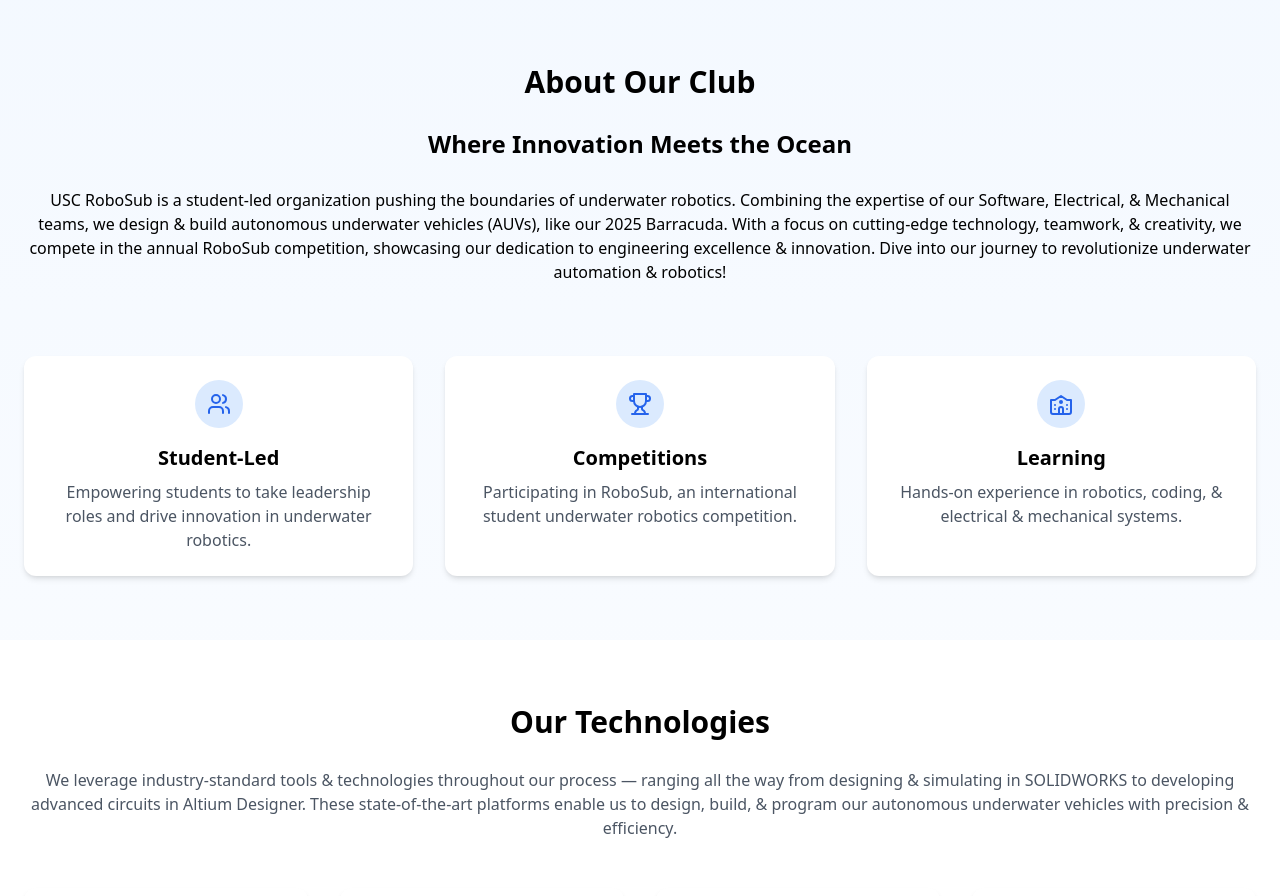
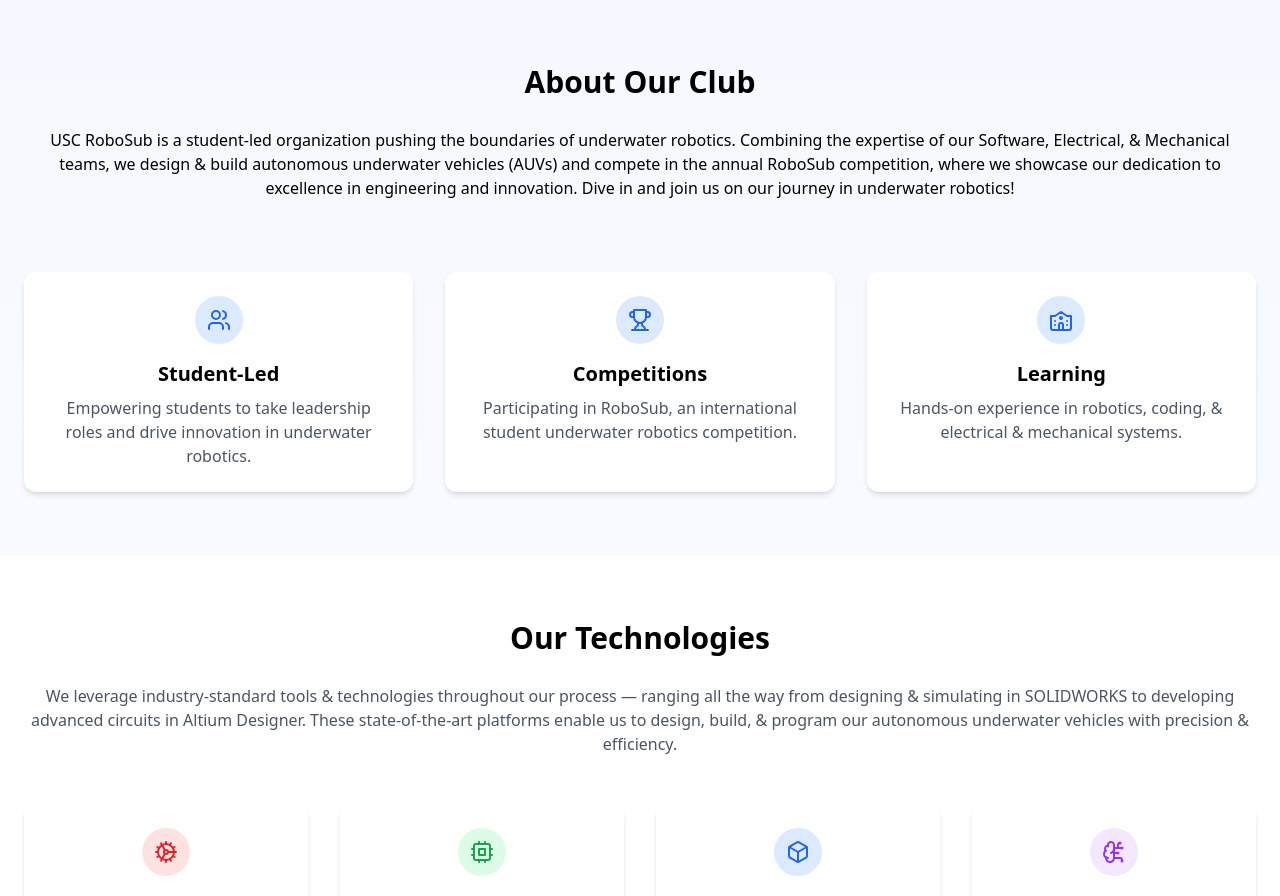
Before and after one commit to usc-robosub/usc-robosub.github.io, a React (Vite) app: page / in a window 1280 px wide. Shown: the part 800-1696 px from the top of the page. Built offline with nearby package versions, Linux system fonts and the light colour scheme; no server answers.

Commit message:
Revise Home page content for clarity and conciseness, enhancing the description of USC RoboSub's mission and activities

```diff
--- a/src/pages/Home.tsx
+++ b/src/pages/Home.tsx
@@ -161,19 +161,13 @@
           <h2 className="text-3xl font-bold text-center mb-7">
             About Our Club
           </h2>
-          <h3 className="text-2xl font-bold text-center mb-7">
-            Where Innovation Meets the Ocean
-          </h3>
           <div className="align-middle text-center mb-12">
             <p>
               USC RoboSub is a student-led organization pushing the boundaries
               of underwater robotics. Combining the expertise of our Software,
               Electrical, & Mechanical teams, we design & build autonomous
-              underwater vehicles (AUVs), like our 2025 Barracuda. With a focus
-              on cutting-edge technology, teamwork, & creativity, we compete in
-              the annual RoboSub competition, showcasing our dedication to
-              engineering excellence & innovation. Dive into our journey to
-              revolutionize underwater automation & robotics!
+              underwater vehicles (AUVs) and compete in
+              the annual RoboSub competition, where we showcase our dedication to excellence in engineering and innovation. Dive in and join us on our journey in underwater robotics!
             </p>
             <br />
           </div>
```
